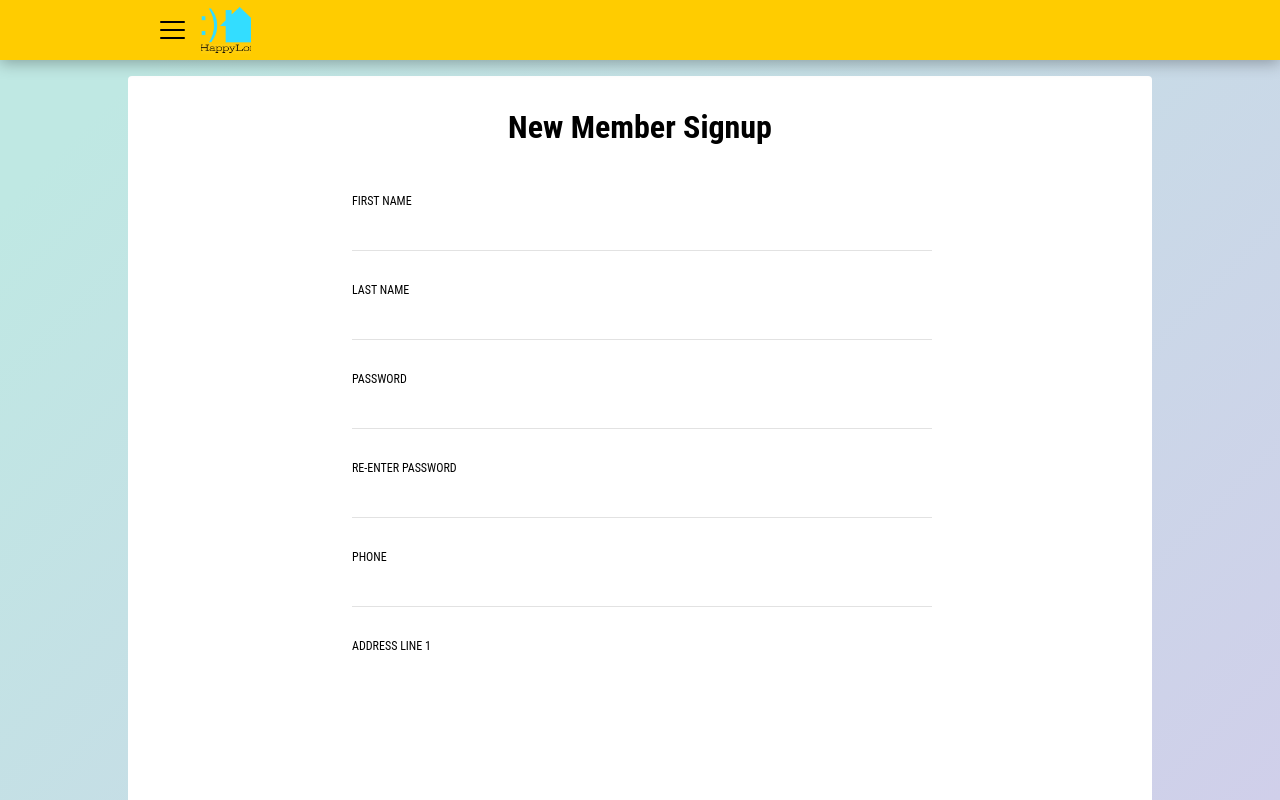
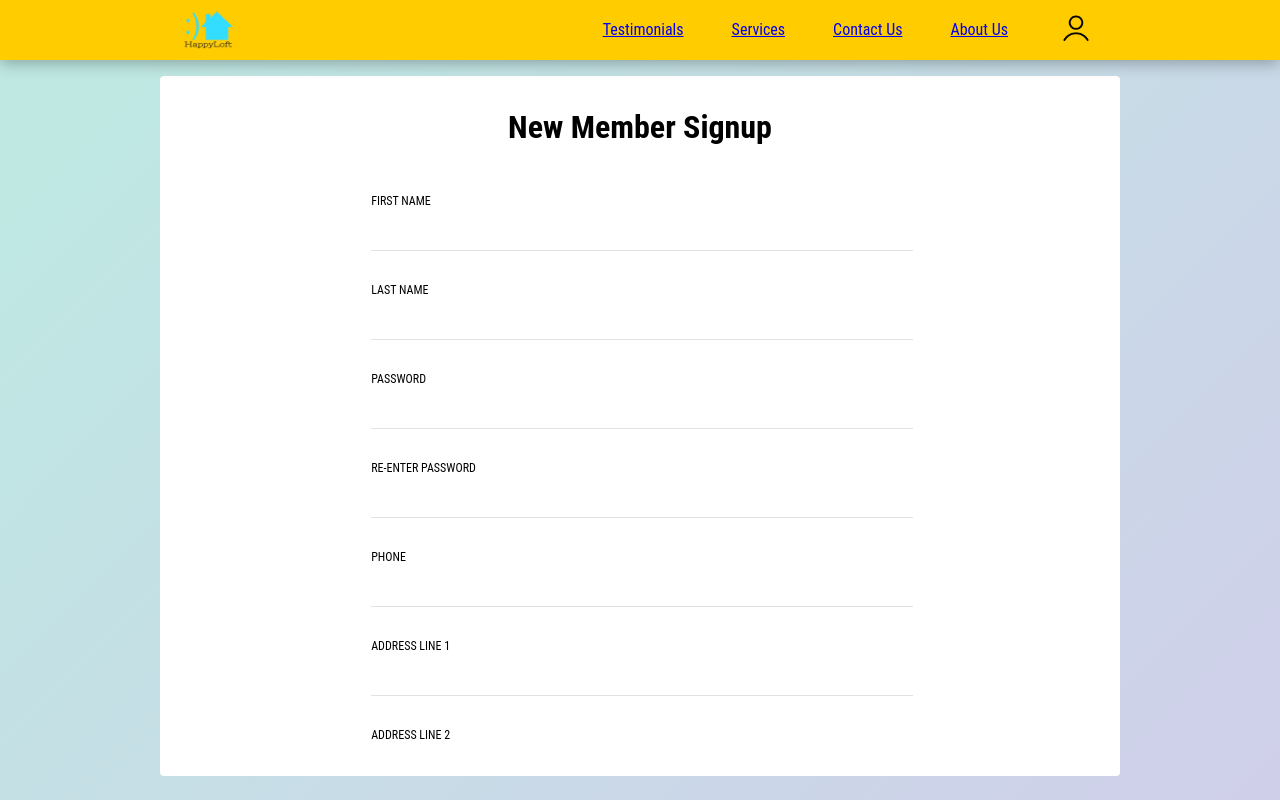
Before and after one commit to praveen1344/HappyHome, a React (Create React App) app in the folder app/: page /sign-up in a window 1280 px wide. Built offline with nearby package versions, Linux system fonts and the light colour scheme; the HTML template or start-up script is replaced by a standard one.

Commit message:
Completed Signup page. AboutUs page component created, need to fill in content.
Completed Signup page.

```diff
--- a/app/src/App.css
+++ b/app/src/App.css
@@ -48,9 +48,3 @@ html,body{
   background-image: linear-gradient( 135deg, #bfe8e3 10%, #d0cfea 100%);
   overflow-y: hidden;
 }
-
-.app-main-page-container{
-  margin-top: 1rem;
-  background: #fff;
-  min-height: 100%;
-}
--- a/app/src/App.js
+++ b/app/src/App.js
@@ -12,6 +12,7 @@ import ForgotPassword from './login/ForgotPassword';
 import SignUp from './login/SignUp';
 import LandingPage from './landing';
 import HeaderComponent from './components/Header';
+import AboutUsPage from './components/AboutUsPage';
 
 import logo from './logo.svg';
 import './App.css';
@@ -31,6 +32,9 @@ function App() {
           <Route path="/forgot-password">
             <ForgotPassword/>
           </Route>
+          <Route path="/about-us">
+            <AboutUsPage />
+          </Route>
           <Route path="/">
             <LandingPage />
           </Route>
@@ -41,21 +45,3 @@ function App() {
 }
 
 export default App;
-
-
-// <div className="App">
-    //   <header className="App-header">
-    //     <img src={logo} className="App-logo" alt="logo" />
-    //     <p>
-    //       Edit <code>src/App.js</code> and save to reload.
-    //     </p>
-    //     <a
-    //       className="App-link"
-    //       href="https://reactjs.org"
-    //       target="_blank"
-    //       rel="noopener noreferrer"
-    //     >
-    //       Learn React
-    //     </a>
-    //   </header>
-    // </div>
--- a/app/src/common/common.css
+++ b/app/src/common/common.css
@@ -124,10 +124,8 @@
     display: flex;
     flex-direction: row;
 }
-
 .grid{
     width: 100%;
-    /* padding: 0 1rem; */
     margin: 0 auto;
 }
 @media screen and (min-width: 768px){
--- /dev/null
+++ b/app/src/components/AboutUsPage.js
@@ -0,0 +1,9 @@
+import React from 'react';
+
+const AboutUsPage = () => {
+    return (
+        <div>About Us</div>
+    )
+}
+
+export default AboutUsPage;
--- a/app/src/components/Header.js
+++ b/app/src/components/Header.js
@@ -6,11 +6,29 @@ import '../common/common.css';
 const HeaderComponent = (props) => {
     return(
         <div className="header-component">
-            <div className="grid flex-container">
-                <HamburgerMenu />
-                <a className='hdr-logo'>
-                    <img className="" src="../assets/hdr-logo.png"/>
-                </a>
+            <div className="grid flex-container header-components">
+                <div className="header-mobile-nav">
+                    <HamburgerMenu />
+                    <a className='hdr-logo' href="/">
+                        <img className="" src="../assets/hdr-logo.png"/>
+                    </a>
+                    <a href="/login" className="user-avatar-li">
+                        <img className="user-avatar" src="./assets/icons-login.png"/>
+                    </a>
+                </div>
+                <div className="navigation-menu-container">
+                    <ul className="navigation-menu">
+                        <li><a href="/testimonials">Testimonials</a></li>
+                        <li><a href="/services">Services</a></li>
+                        <li><a href="/contact">Contact Us</a></li>
+                        <li><a href="/about-us">About Us</a></li>
+                        <li>
+                            <a href="/login">
+                                <img className="user-avatar" src="./assets/icons-login.png"/>
+                            </a>
+                        </li>
+                    </ul>
+                </div>
             </div>
         </div>
     )
--- a/app/src/components/header.css
+++ b/app/src/components/header.css
@@ -14,14 +14,14 @@
 }
 .hdr-logo{
     display: flex;
-    width: 50px;
+    width: 60px;
     align-self: center;
     overflow: hidden;
 }
 .hdr-logo img{
     width: 100%;
     cursor: pointer;
-    transform: scale(3);
+    transform: scale(2);
 }
 .header-hamburger-container{
     display: flex;
@@ -35,7 +35,7 @@
     cursor: pointer;
     transition: all 0.3s ease-in-out;
     align-self: center;
-    margin-right: 1rem;
+    margin-right: 0.5rem;
 }
 
 .hamburger {
@@ -83,3 +83,51 @@
 .hamburger-menu-container.active{
     transform: translateX(0%);
 }
+.header-components{
+    justify-content: space-between;
+}
+.navigation-menu-container{
+    display: none;
+    align-self: center;
+}
+.header-mobile-nav{
+    display: flex;
+    flex-direction: row;
+    width: 100%;
+    justify-content: space-between;
+    padding: 0 1rem;
+}
+.user-avatar-li {
+    display: flex;
+    align-self: center;
+}
+.navigation-menu{
+    display: flex;
+    flex-direction: row;
+    padding: 0;
+    list-style-type: none;
+}
+.navigation-menu li{
+    display: flex;
+    align-self: center;
+    margin: 0 1rem;
+    padding: 0 0.5rem;
+}
+.user-avatar{
+    width: 40px;
+    cursor: pointer;
+}
+@media screen and (min-width: 768px){
+    .header-hamburger-container{
+        display: none;
+    }
+    .navigation-menu-container{
+        display: flex;
+    }
+    .user-avatar-li{
+        display: none;
+    }
+    .header-mobile-nav{
+        width: auto;
+    }
+}
--- a/app/src/login/SignUp.js
+++ b/app/src/login/SignUp.js
@@ -18,6 +18,7 @@ const SignUp = () => {
                     <LabelInput identifier="city" label="City" type="text"/>
                     <LabelInput identifier="state" label="State" type="text"/>
                     <LabelInput identifier="zipcode" label="ZipCode" type="number"/>
+                    <PrimaryButton label="Create Account"/>
                 </form>
             </div>
         </div>
--- a/app/src/login/login.css
+++ b/app/src/login/login.css
@@ -13,7 +13,7 @@
     box-shadow: 0px 3px 15px rgba(0,0,0,0.2);
 }
 .forgot-password-container{
-    max-width: 20rem;
+    min-width: 75vw;
     min-height: 30vh;
 }
 .signup-links-container{
@@ -28,9 +28,19 @@
 .forgot-password-mssg{
     color: #099045;
 }
+
 .app-main-page-container{
     border-radius: 4px;
-    padding: 2rem;
+    width: 100%;
+    margin: 0;
+    margin-top: 1rem;
+    background: #fff;
+    height: calc(100% - 72px);
+    overflow-y: scroll;
+}
+.app-main-page-container.grid{
+    margin-top: 1rem;
+    padding-top: 2rem;
 }
 .sign-up-form{
     display: flex;
@@ -38,9 +48,8 @@
     flex-wrap: nowrap;
 }
 .signup-form-scrollwindow{
-    height: 500px;
+    padding: 2rem;
     overflow-y: scroll;
-    margin-top: 2rem;
 }
 @media screen and (min-width: 768px){
     .sign-up-form{
@@ -48,4 +57,11 @@
         width: 60%;
         margin: 0 auto;
     }
+    .app-main-page-container{
+        height: calc(100% - 72px);
+    }
+    .forgot-password-container{
+        min-width: auto;
+        max-width: 20rem;
+    }
 }
```
